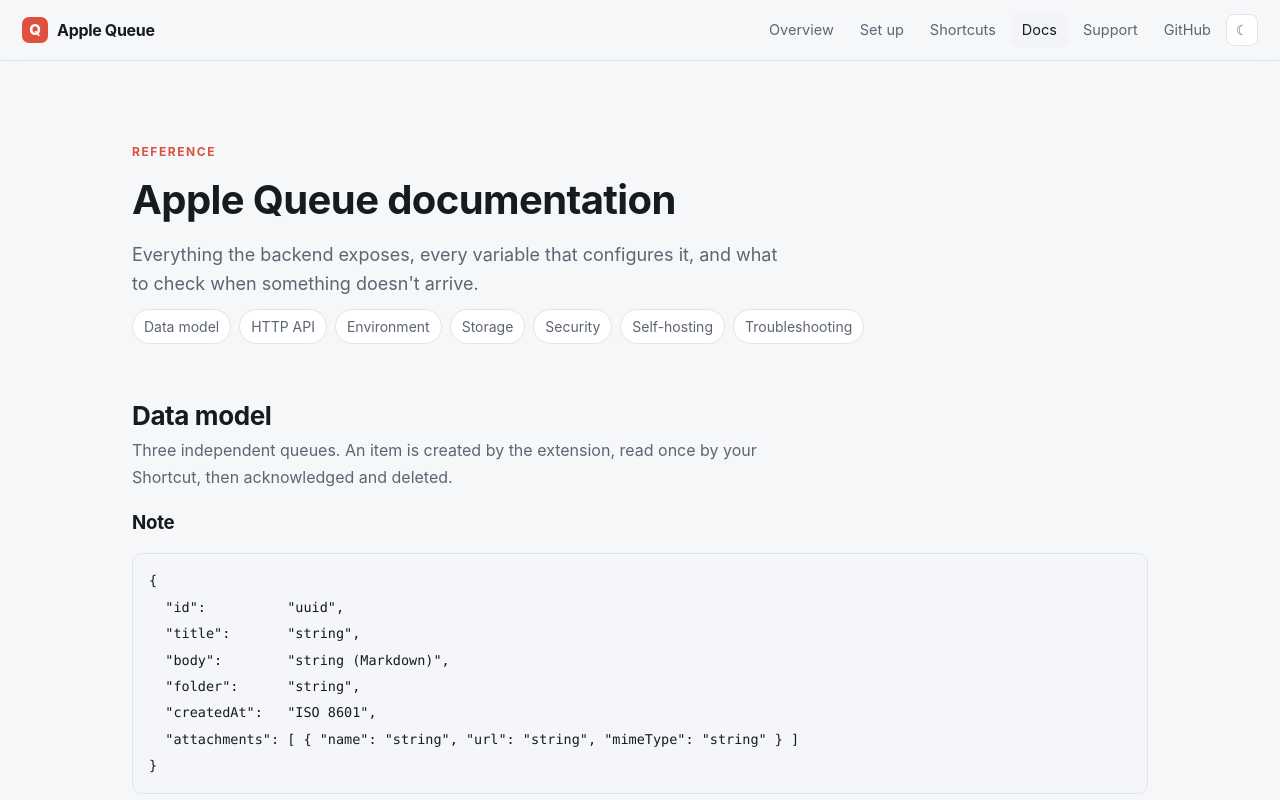
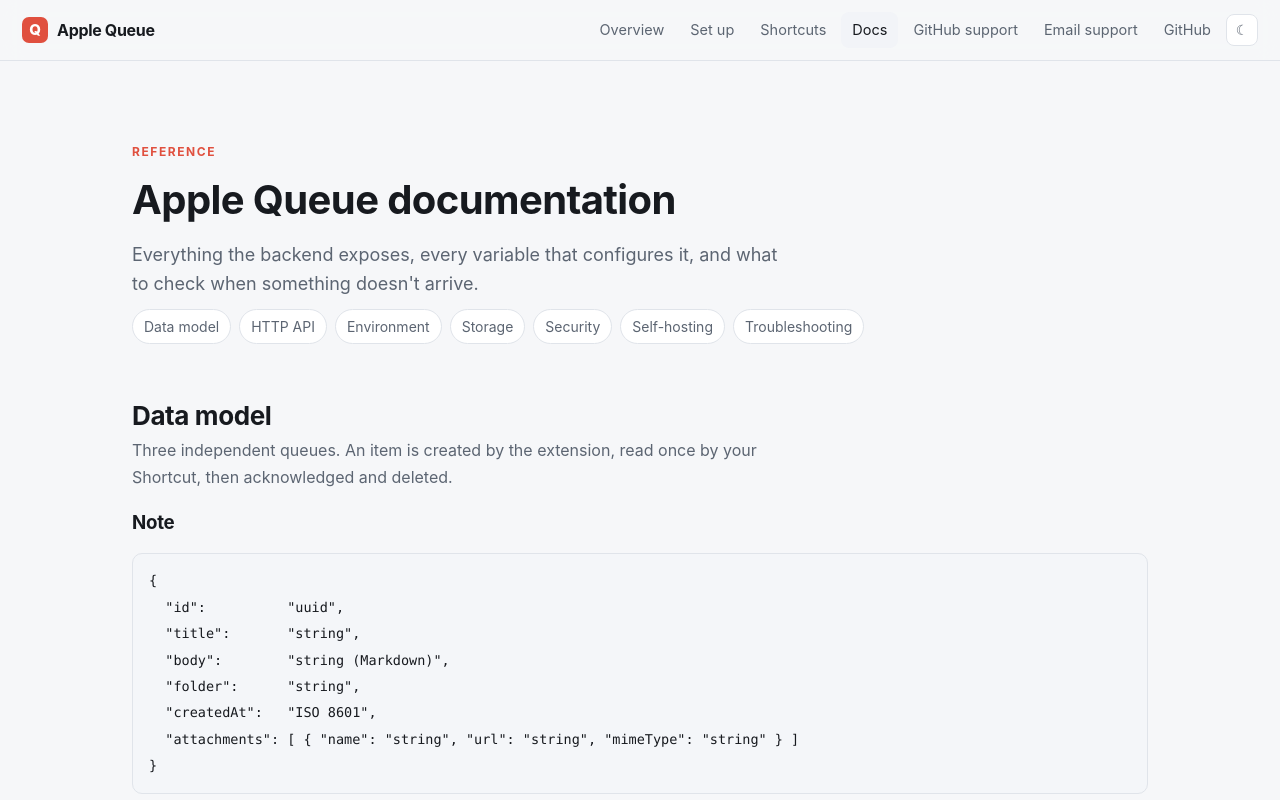
Before and after one commit to DudeThatsErin/applequeuesite, a React (Vite) app: page /docs in a window 1280 px wide. Shown: the top 800 px of the page. Built offline with nearby package versions, Linux system fonts and the light colour scheme.

Commit message:
Add email and GitHub support links

```diff
--- a/src/components/Footer.jsx
+++ b/src/components/Footer.jsx
@@ -1,5 +1,5 @@
 import { Link } from 'react-router-dom';
-import { EXTENSION_REPO, SUPPORT_URL } from '../config.js';
+import { EXTENSION_REPO, SUPPORT_EMAIL, SUPPORT_URL } from '../config.js';
 
 export default function Footer() {
   return (
@@ -11,7 +11,8 @@
           <Link to="/setup">Set up</Link>
           <Link to="/shortcuts">Shortcuts</Link>
           <Link to="/docs">Docs</Link>
-          <a href={SUPPORT_URL} target="_blank" rel="noopener">Support</a>
+          <a href={SUPPORT_URL} target="_blank" rel="noopener">GitHub support</a>
+          <a href={SUPPORT_EMAIL}>Email support</a>
           <a href={EXTENSION_REPO} target="_blank" rel="noopener">Source</a>
         </nav>
       </div>
--- a/src/components/TopBar.jsx
+++ b/src/components/TopBar.jsx
@@ -1,5 +1,5 @@
 import { Link, NavLink } from 'react-router-dom';
-import { EXTENSION_REPO, SUPPORT_URL } from '../config.js';
+import { EXTENSION_REPO, SUPPORT_EMAIL, SUPPORT_URL } from '../config.js';
 import ThemeToggle from './ThemeToggle.jsx';
 
 // NavLink sets aria-current="page" on the active link, which is what the
@@ -13,7 +13,8 @@
         <NavLink to="/setup">Set up</NavLink>
         <NavLink to="/shortcuts">Shortcuts</NavLink>
         <NavLink to="/docs">Docs</NavLink>
-        <a href={SUPPORT_URL} target="_blank" rel="noopener">Support</a>
+        <a href={SUPPORT_URL} target="_blank" rel="noopener">GitHub support</a>
+        <a href={SUPPORT_EMAIL}>Email support</a>
         <a href={EXTENSION_REPO} target="_blank" rel="noopener">GitHub</a>
         <ThemeToggle />
       </nav>
--- a/src/config.js
+++ b/src/config.js
@@ -4,6 +4,7 @@
 export const EXTENSION_REPO = 'https://github.com/DudeThatsErin/AppleQueue';
 export const EXTENSION_RELEASES = `${EXTENSION_REPO}/releases/latest`;
 export const SUPPORT_URL = 'https://github.com/DudeThatsErin/applequeuesite/issues';
+export const SUPPORT_EMAIL = 'mailto:me@erinskidds.com';
 
 // Set these once each store listing is live. Step 5 of the wizard swaps to
 // store buttons and hides the "load unpacked" instructions on its own.
```
